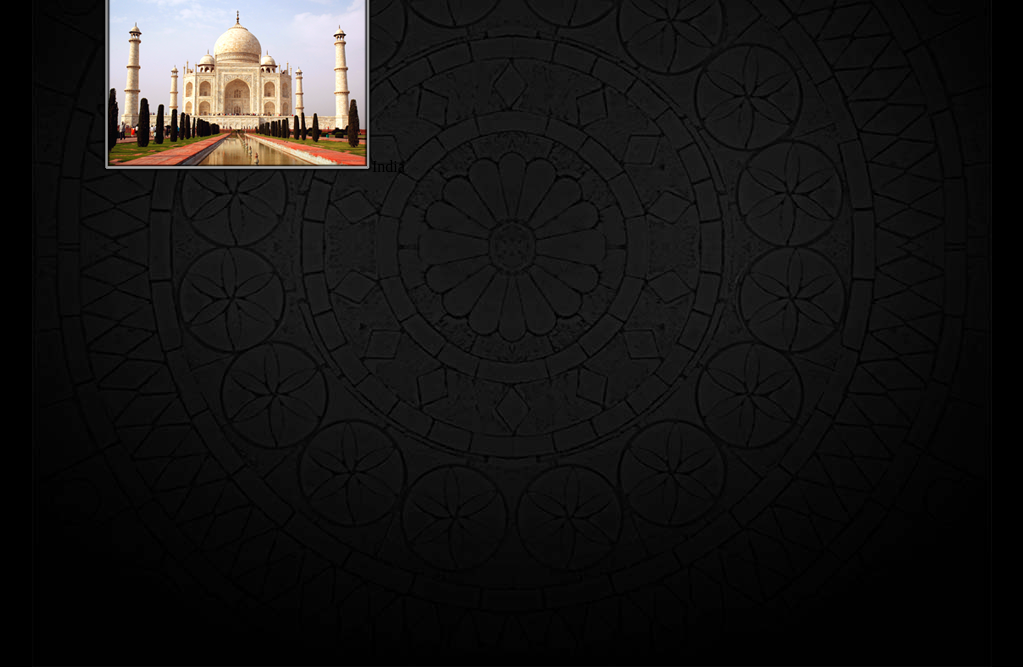
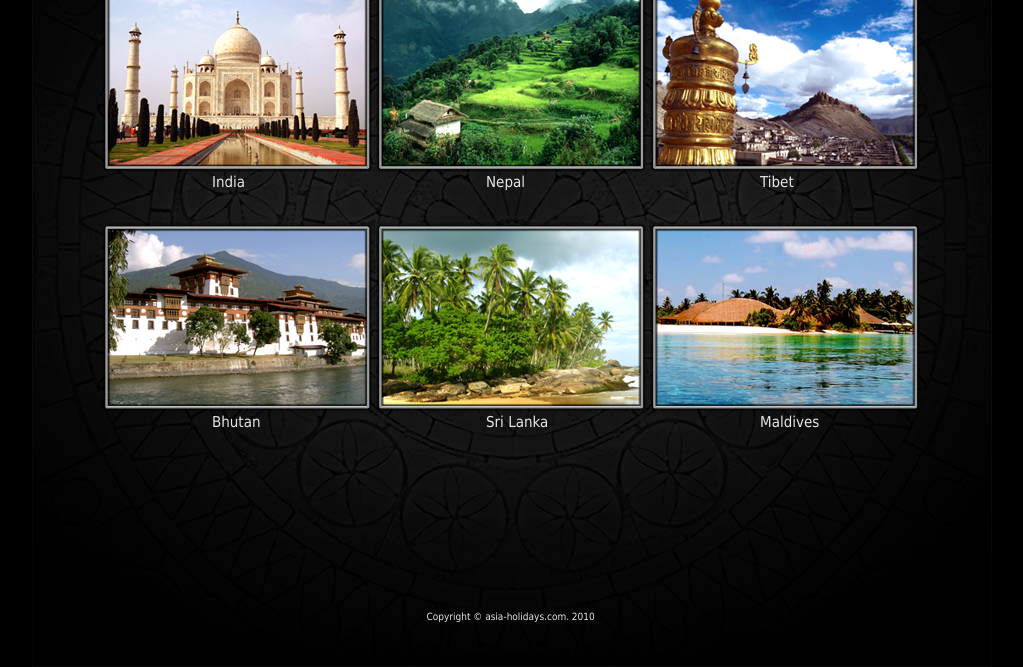
Before and after one commit to BrovarySecurity/brovarysecurity.github.io, a plain HTML site: page homework3_bonus/index.html in a window 1280 px wide. Shown: the part 216-883 px from the top of the page, without its empty margins (128-1151 px from the left). Drawn offline with Linux system fonts and the light colour scheme.

Commit message:
added_bonus_homework

```diff
--- a/homework3_bonus/css/style.css
+++ b/homework3_bonus/css/style.css
@@ -12,16 +12,48 @@ body {
 }
 
 .header {
-  height: 147px;
-}
-
-.logo {
-
+    height: 147px;
 }
 
 .contacts {
-  position: absolute;
-  top: 150px;
-  right: 87 px;
-  left: 780px;
+    position: absolute;
+    top: 150px;
+    right: 87 px;
+    left: 780px;
 }
+
+.content {
+    padding-bottom: 194px;
+}
+
+li {
+    display: inline-block;
+}
+
+figure {
+    position: relative;
+    width: 270px;
+    float: left;
+}
+
+figcaption {
+    position: absolute;
+    color: #e6e6e6;
+    font-family: Tahoma;
+    font-size: 15px;
+    left: 110px;
+}
+
+.second_country {
+    margin-top: 45px;
+}
+
+.footer {
+    width: 171px;
+    height: 11px;
+    color: #e6e6e6;
+    font-family: Tahoma;
+    font-size: 10px;
+    font-weight: 400;
+    margin: auto;
+}
--- a/homework3_bonus/index.html
+++ b/homework3_bonus/index.html
@@ -17,13 +17,48 @@
             </div>
         </div>
         <div class="content">
-          <ul class="first_content">
-            <li class="first_img"><img src="img/India.png" alt="" />India</li>
-
-          </ul>
-
+            <ul class="first_content">
+                <li class="first_country">
+                    <figure>
+                        <img class="image" src="img/india.png" alt="" />
+                        <figcaption>India</figcaption>
+                    </figure>
+                </li>
+                <li class="first_country">
+                    <figure>
+                        <img class="image" src="img/nepal.png" alt="" />
+                        <figcaption>Nepal</figcaption>
+                    </figure>
+                </li>
+                <li class="first_country">
+                    <figure>
+                        <img class="image" src="img/tibet.png" alt="" />
+                        <figcaption>Tibet</figcaption>
+                    </figure>
+                </li>
+                <li class="second_country">
+                    <figure>
+                        <img class="image" src="img/bhutan.png" alt="" />
+                        <figcaption>Bhutan</figcaption>
+                    </figure>
+                </li>
+                <li class="second_country">
+                    <figure>
+                        <img class="image" src="img/srilanka.png" alt="" />
+                        <figcaption>Sri Lanka</figcaption>
+                    </figure>
+                </li>
+                <li class="second_country">
+                    <figure>
+                        <img class="image" src="img/maldives.png" alt="" />
+                        <figcaption>Maldives</figcaption>
+                    </figure>
+                </li>
+            </ul>
         </div>
-
+        <div class="footer">
+            Copyright &copy asia-holidays.com. 2010
+        </div>
     </div>
 </body>
 
```
Also changed, not shown: homework3_bonus/img/bhutan.png (added), homework3_bonus/img/maldives.png (added), homework3_bonus/img/nepal.png (added), homework3_bonus/img/srilanka.png (added), homework3_bonus/img/tibet.png (added).
